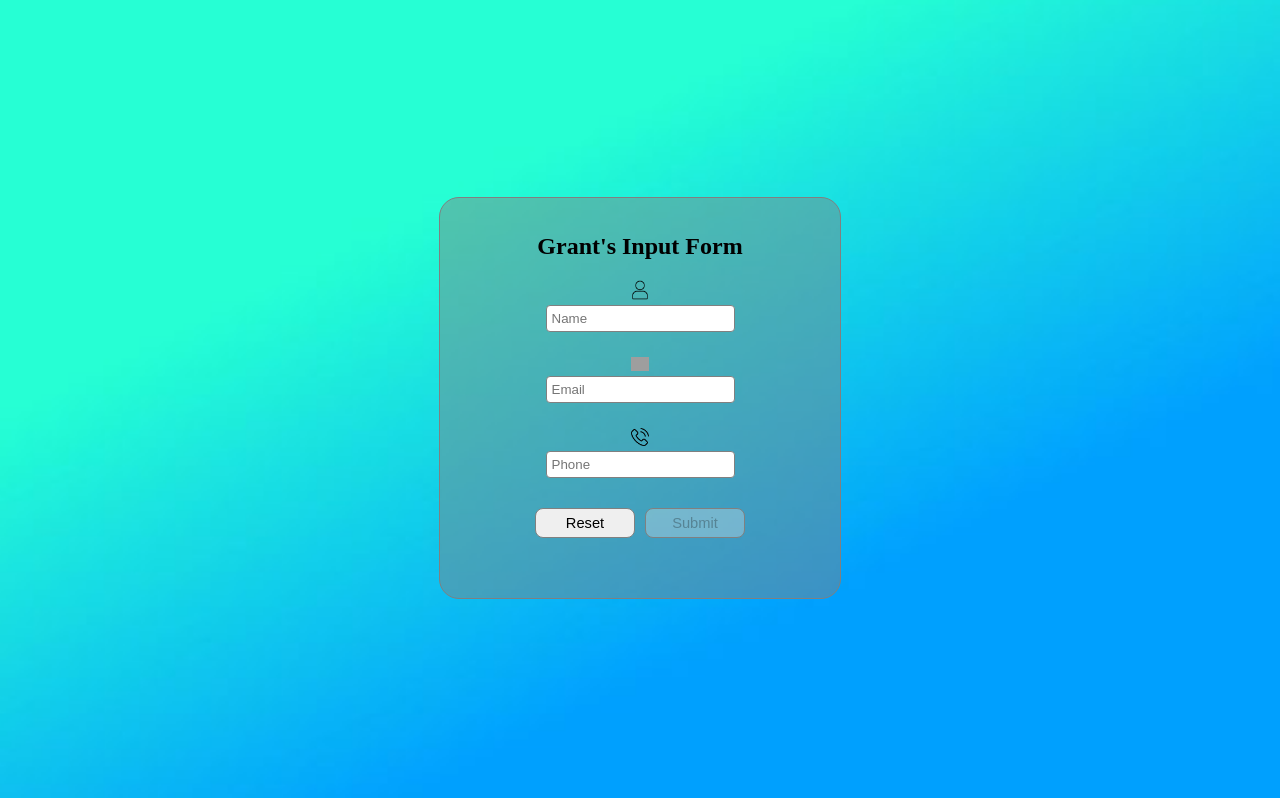
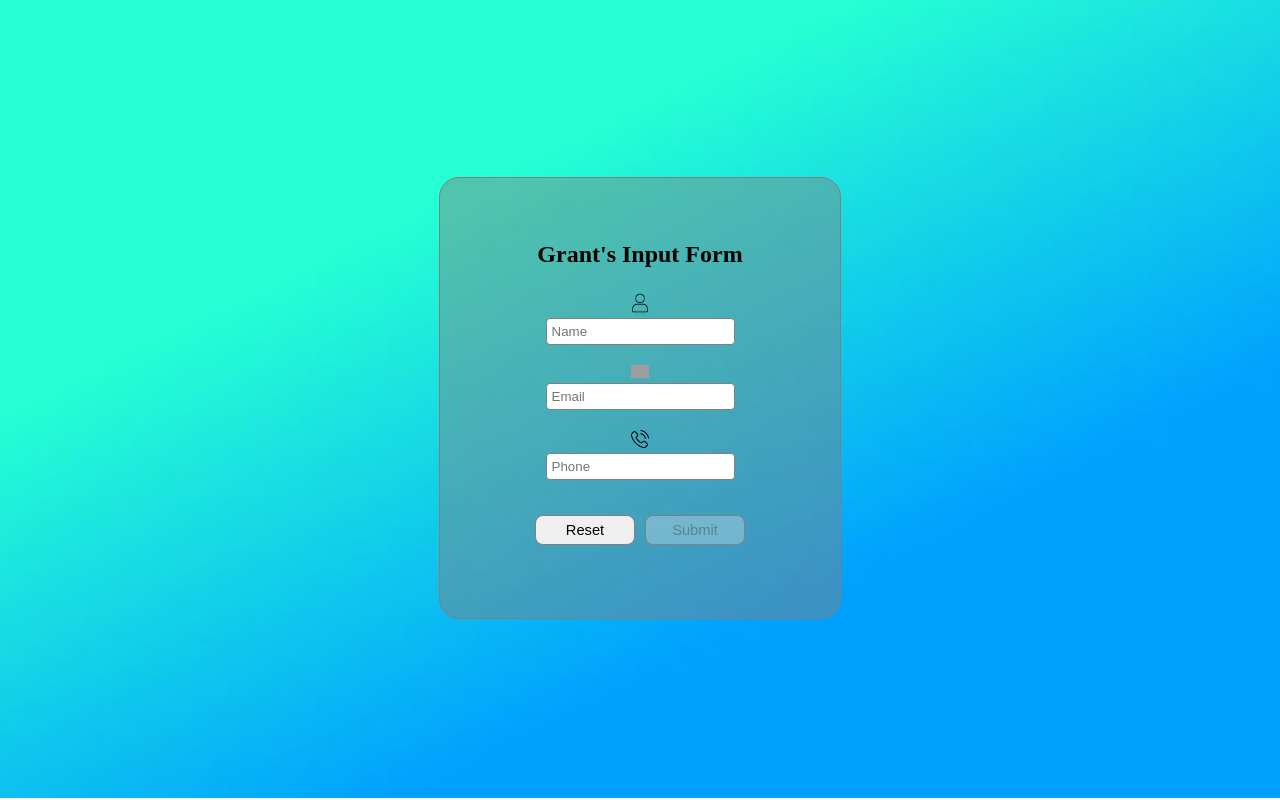
Before and after one commit to grant-thomas/grants-input-form, a React (Create React App) app: page / in a window 1280 px wide. Built offline with nearby package versions, Linux system fonts and the light colour scheme; grey boxes are pictures that could not be loaded.

Commit message:
Adjust css input-container class from 50vh to 55vh.

```diff
--- a/src/App.css
+++ b/src/App.css
@@ -22,6 +22,10 @@ button {
 	font-weight: 500;
 }
 
+.buttons {
+	margin: 10px;
+}
+
 button:hover:enabled {
 	background-color: lightgray;
 	cursor: pointer;
@@ -37,7 +41,7 @@ button:hover:enabled {
 }
 
 .input-container {
-	height: 50vh;
+	height: 55vh;
 	width: 50vh;
 	border: solid 1px gray;
 	border-radius: 20px;
@@ -46,7 +50,7 @@ button:hover:enabled {
 	flex-direction: column;
 	align-items: center;
 	justify-content: center;
-	gap: 20px;
+	gap: 15px;
 }
 
 .input {
@@ -79,7 +83,7 @@ input:focus {
 }
 
 .title {
-	margin: 0px;
+	margin: 20px 0px 10px 0px;
 }
 
 .submitMessage {
```
